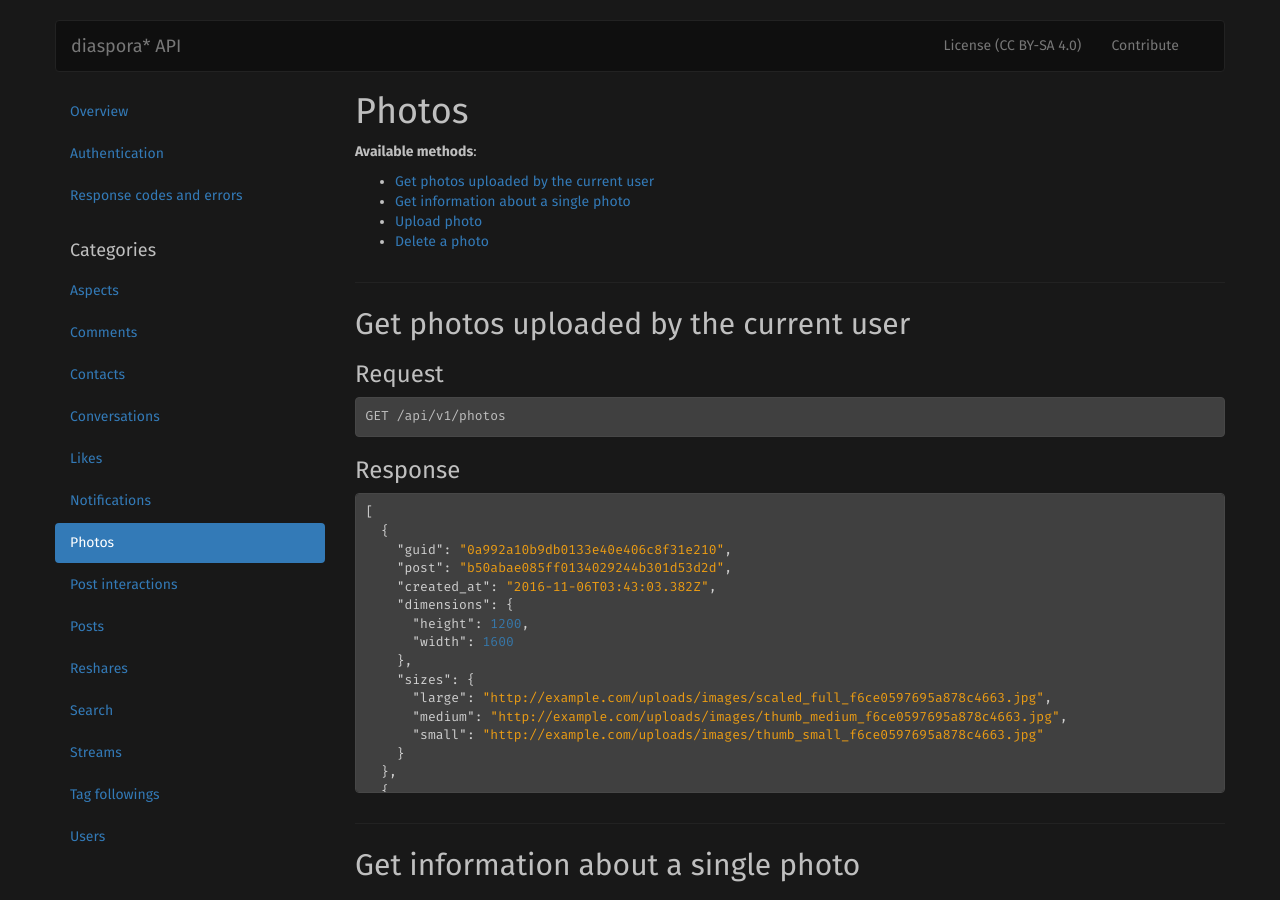
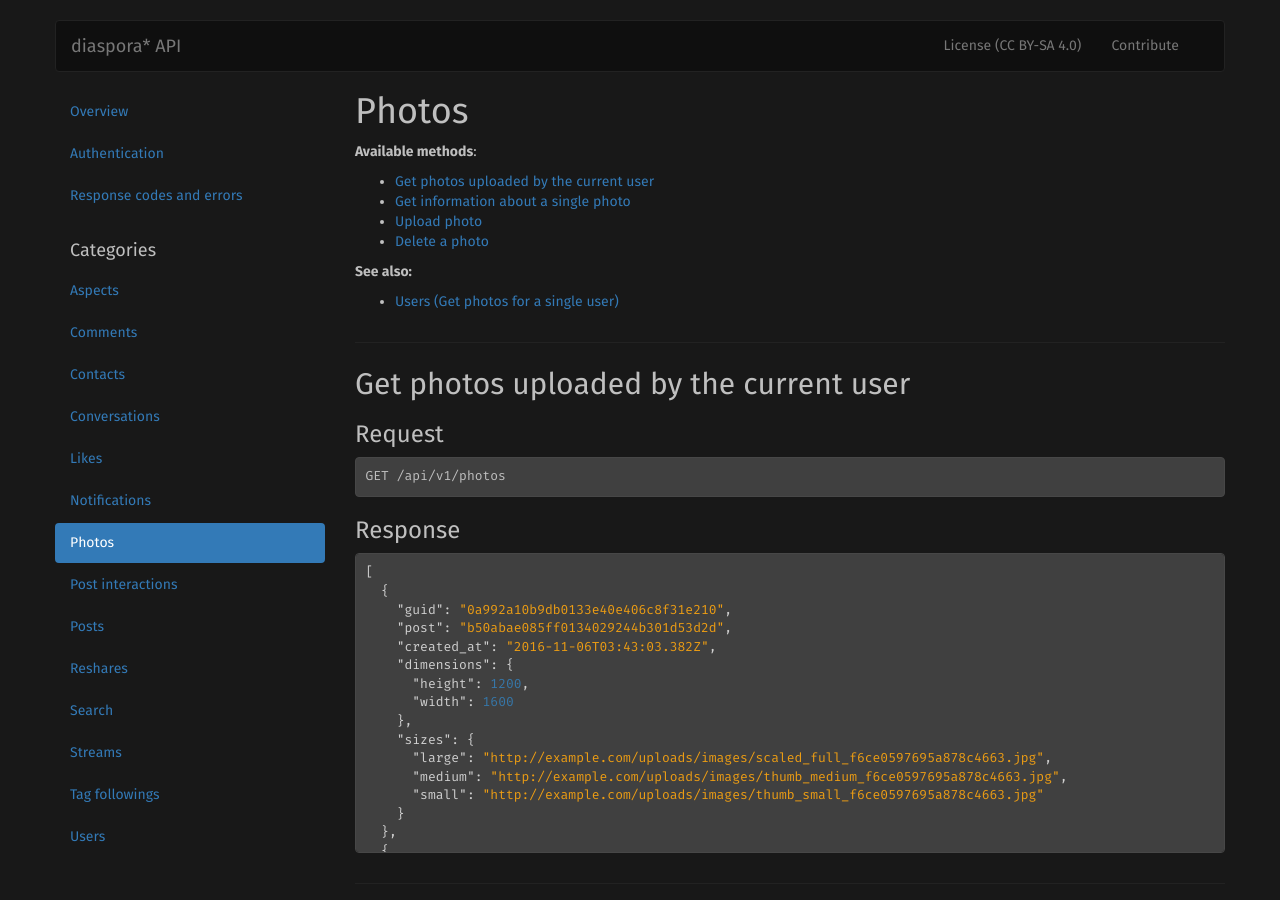
Before and after one commit to diaspora/api-documentation, a Jekyll site: the page built from _routes/photos.md, in a window 1280 px wide and 900 px high. Built offline with Jekyll 4.4.1, drawn with Linux system fonts in a browser that asks for light colours.

Commit message:
closes #14 Photos API documentation references User's photo API too

```diff
--- a/_routes/photos.md
+++ b/_routes/photos.md
@@ -3,6 +3,9 @@ title: Photos
 ---
 
 {% include toc.md %}
+
+**See also:**
+  * [Users (Get photos for a single user)](users.html#get-photos-by-a-single-user)
 
 ## Get photos uploaded by the current user
 
```
